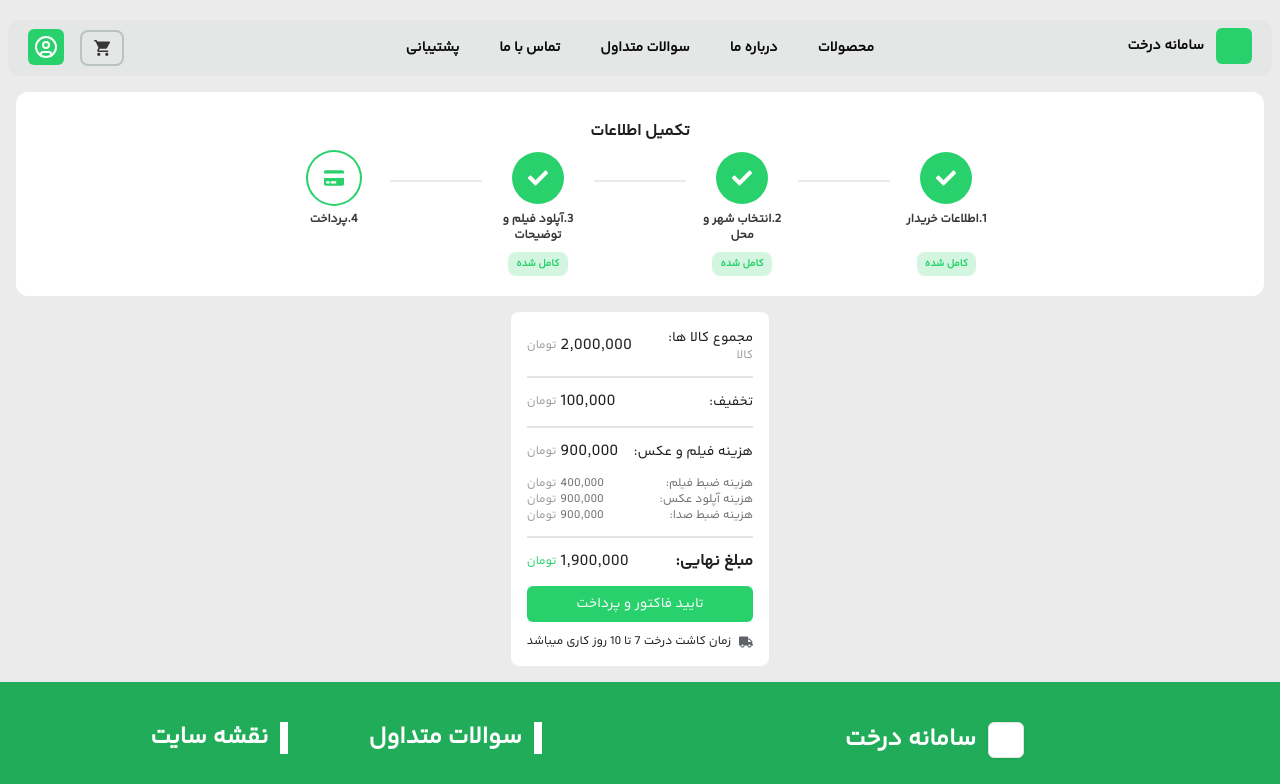
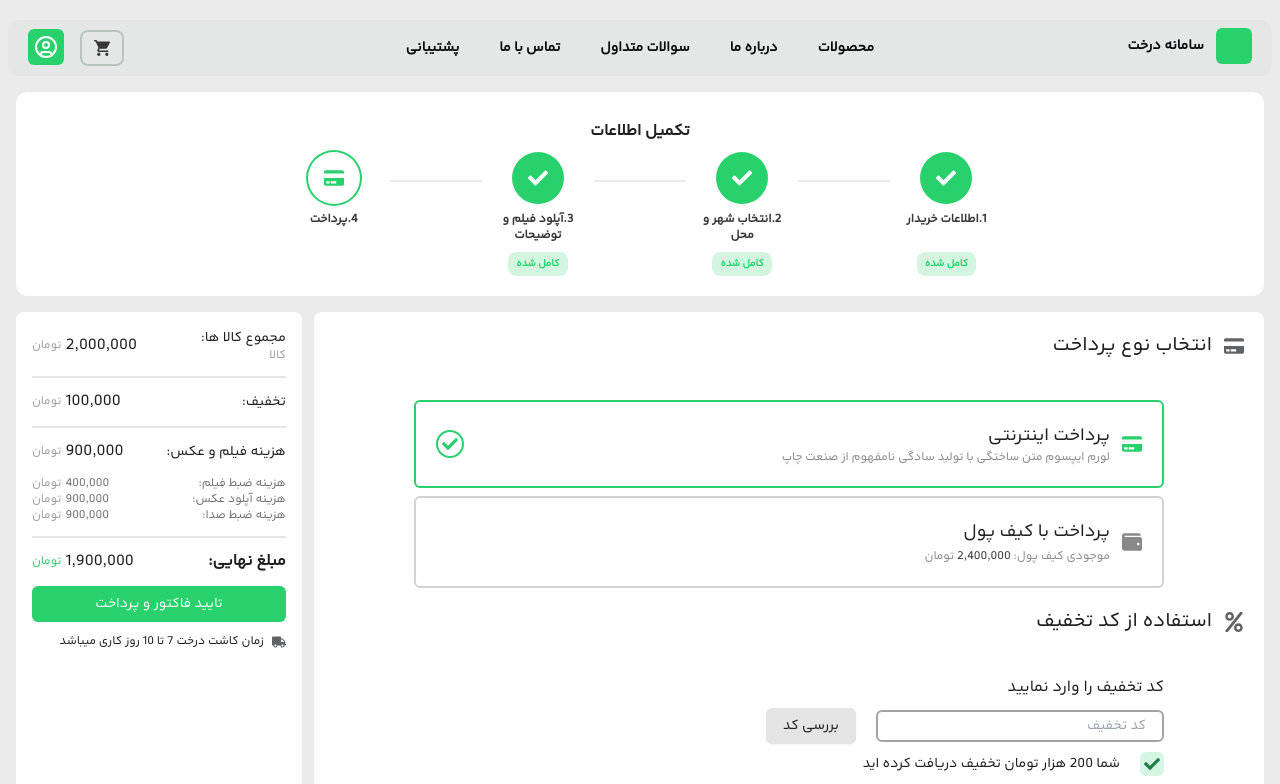
Before and after one commit to mohammad-khs/samane-derakht, a Next.js app: page /complete-info/payment in a window 1280 px wide. Shown: the top 784 px of the page. Built offline with nearby package versions, Linux system fonts and the light colour scheme; no server answers; sample sign-in values are in the browser's storage.

Commit message:
fourth page static html is now finished and also its note worthy to mention third page api for sending user data for its authentication due to technical problems is still static

```diff
--- a/src/app/complete-info/payment/layout.tsx
+++ b/src/app/complete-info/payment/layout.tsx
@@ -28,8 +28,8 @@ export default function Layout({
               </div>
             </div>
           </header>
+          <main>{children}</main>
         </div>
-        <main>{children}</main>
         <Footer sponsors={false} />
       </div>
     </CompleteInfoProvider>
--- a/src/app/complete-info/payment/leftsidePayment.tsx
+++ b/src/app/complete-info/payment/leftsidePayment.tsx
@@ -9,9 +9,9 @@ interface LeftsidePaymentProps {}
 const LeftsidePayment: FC<LeftsidePaymentProps> = () => {
   return (
     <>
-      <div className="rounded-lg bg-white p-4">
+      <section className="rounded-lg bg-white p-4 whitespace-nowrap">
         <div
-          className="flex justify-between items-center mb-3 gap-5"
+          className="flex justify-between items-center mb-3 sm:gap-16"
           style={{ direction: "rtl" }}
         >
           <div className="flex flex-col">
@@ -141,7 +141,7 @@ const LeftsidePayment: FC<LeftsidePaymentProps> = () => {
             زمان کاشت درخت 7 تا 10 روز کاری میباشد
           </span>
         </div>
-      </div>
+      </section>
     </>
   );
 };
--- a/src/app/complete-info/payment/page.tsx
+++ b/src/app/complete-info/payment/page.tsx
@@ -5,6 +5,7 @@ import { FC } from "react";
 import ProgressBar from "../progressBar";
 import { redirect } from "next/navigation";
 import LeftsidePayment from "./leftsidePayment";
+import RightsidePayment from "./rightsidePayment";
 
 interface PaymentProps {}
 
@@ -17,8 +18,11 @@ const Payment: FC<PaymentProps> = async () => {
 
   return (
     <>
-      <div className="flex flex-col justify-center sm:flex-row gap-3 text-[#1F1F1F] p-4">
+      <div className="flex flex-col justify-center lg:flex-row gap-3 text-[#1F1F1F] p-4">
         <LeftsidePayment />
+        <div className="rounded-lg bg-white w-full p-5">
+          <RightsidePayment />
+        </div>
       </div>
     </>
   );
--- a/src/app/complete-info/payment/rightsidePayment.tsx
+++ b/src/app/complete-info/payment/rightsidePayment.tsx
@@ -1,11 +1,120 @@
-import { FC } from "react";
+"use client";
+import { Button } from "@/components/ui/button";
+import { Input } from "@/components/ui/input";
+import { FC, useState } from "react";
+import { FaCheck, FaCreditCard, FaPercent, FaWallet } from "react-icons/fa";
 
-interface RightsidePaymentProps {
-
-}
+interface RightsidePaymentProps {}
 
 const RightsidePayment: FC<RightsidePaymentProps> = () => {
-    return ( <></> );
-}
+  const [activeButton, setActiveButton] = useState<"internet" | "wallet">(
+    "internet"
+  );
+  return (
+    <>
+      <section dir="rtl" className="text-[#1F1F1F]">
+        <div className="flex flex-col gap-5">
+          <div>
+            <h2 className="flex text-xl gap-3 items-center">
+              <FaCreditCard className={"text-[#5F6368]"} />
+              <span className="text-[#1F1F1F]">انتخاب نوع پرداخت</span>
+            </h2>
+            <div className="ms:mx-10 md:mx-20 mt-10 flex flex-col gap-2">
+              {/* Internet Payment Button */}
+              <Button
+                className="w-full whitespace-normal p-5 h-auto justify-between"
+                size={"lg"}
+                variant={activeButton === "internet" ? "approved" : "lightGray"}
+                onClick={() => setActiveButton("internet")}
+              >
+                <div className="flex items-center gap-3">
+                  <FaCreditCard
+                    className={`w-5 h-5 ${
+                      activeButton === "internet"
+                        ? "text-[#28D16C]"
+                        : "text-[#898989]"
+                    }`}
+                  />
+                  <div>
+                    <h3 className="text-lg text-right text-[#1F1F1F]">
+                      پرداخت اینترنتی
+                    </h3>
+                    <div className="text-[#898989] text-xs text-start">
+                      لورم ایپسوم متن ساختگی با تولید سادگی نامفهوم از صنعت چاپ
+                    </div>
+                  </div>
+                </div>
+                {activeButton === "internet" && (
+                  <div className="hidden sm:flex justify-center items-center rounded-full border-2 border-[#28D16C]">
+                    <FaCheck className="w-4 h-4 m-1 text-[#28D16C]" />
+                  </div>
+                )}
+              </Button>
+
+              {/* Wallet Payment Button */}
+              <Button
+                className="w-full whitespace-normal p-5 h-auto justify-between"
+                size={"lg"}
+                variant={activeButton === "wallet" ? "approved" : "lightGray"}
+                onClick={() => setActiveButton("wallet")}
+              >
+                <div className="flex items-center gap-3">
+                  <FaWallet
+                    className={`w-5 h-5 ${
+                      activeButton === "wallet"
+                        ? "text-[#28D16C]"
+                        : "text-[#898989]"
+                    }`}
+                  />
+                  <div>
+                    <h3 className="text-lg text-right text-[#1F1F1F]">
+                      پرداخت با کیف پول
+                    </h3>
+                    <span className="text-[#898989] text-xs">
+                      موجودی کیف پول:{" "}
+                      <span className="text-[#383838]">2,400,000</span> تومان
+                    </span>
+                  </div>
+                </div>
+                {activeButton === "wallet" && (
+                  <div className="hidden sm:flex justify-center items-center rounded-full border-2 border-[#28D16C]">
+                    <FaCheck className="w-4 h-4 m-1 text-[#28D16C]" />
+                  </div>
+                )}
+              </Button>
+            </div>
+          </div>
+          <div>
+            <h2 className="flex text-xl gap-3 items-center">
+              <FaPercent className={"text-[#5F6368]"} />
+              <span className="text-[#1F1F1F]">استفاده از کد تخفیف</span>
+            </h2>
+            <div className="ms:mx-10 md:mx-20 mt-10 flex flex-col gap-2">
+              <h3 className="">کد تخفیف را وارد نمایید</h3>
+              <div className="flex  items-center gap-5">
+                <Input placeholder="کد تخفیف" className="md:w-72" />
+
+                <Button
+                  className="bg-[#E4E4E4] hover:bg-[#D2D2D2]"
+                  variant={"outline"}
+                >
+                  بررسی کد
+                </Button>
+              </div>
+              <div className="flex items-center gap-5">
+                <div className="p-1 rounded-md bg-[#28D16C33]">
+                  <FaCheck className="text-[#247C48]" />
+                </div>
+                <p className="text-xs md:text-sm leading-6">
+                  شما 200 هزار تومان تخفیف دریافت کرده اید
+                </p>
+              </div>
+            </div>
+          </div>
+        </div>
+      </section>
+    </>
+  );
+};
 
 export default RightsidePayment;
```
